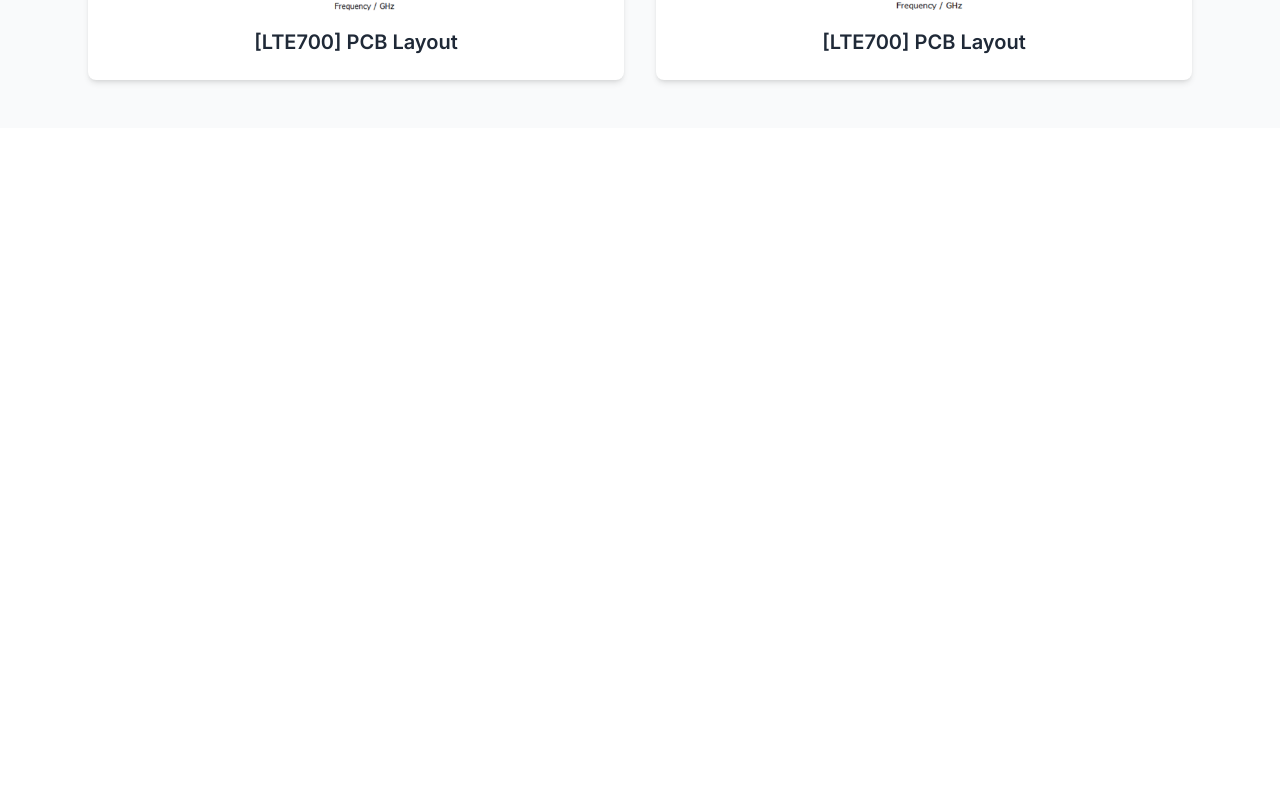
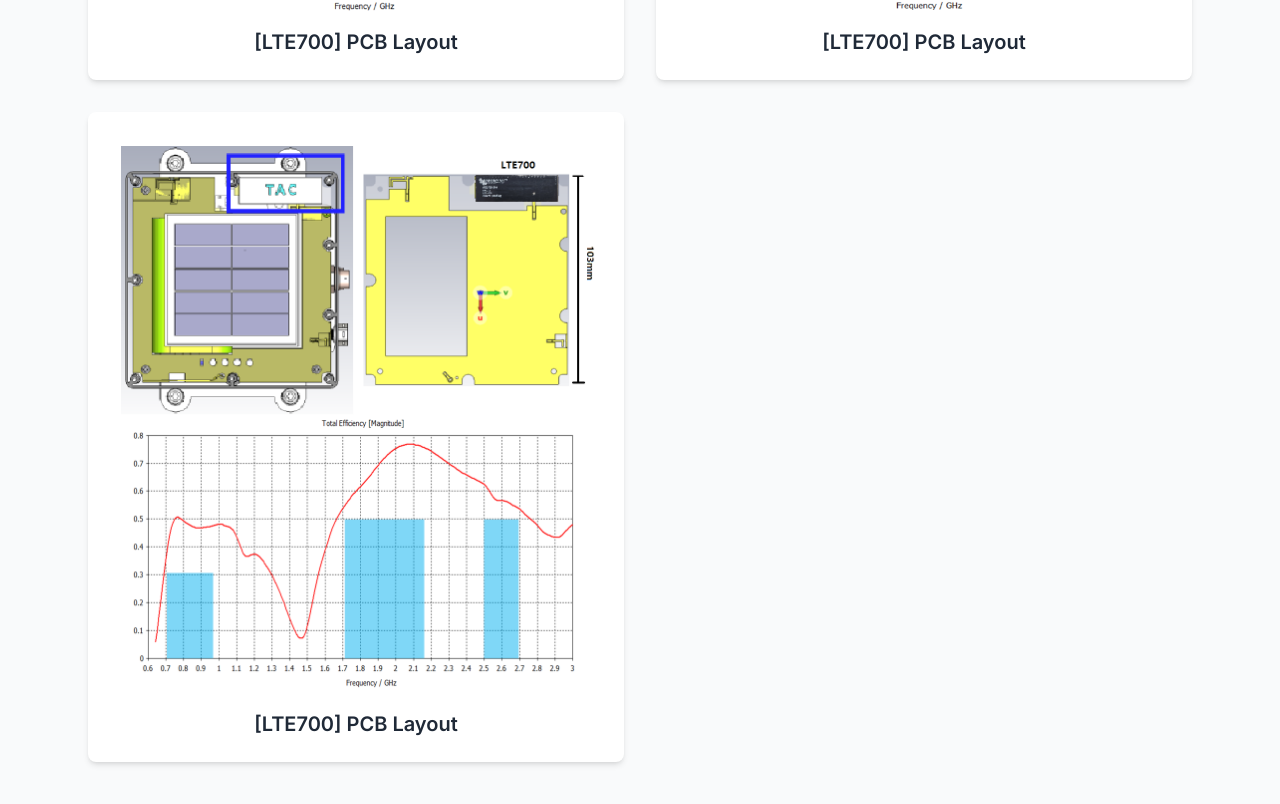
Before and after one commit to Sung-Antenna/History, a Next.js app: page /embedded in a window 1280 px wide. Shown: the part 1826-2630 px from the top of the page. Before the commit the page ends 1954 px from the top, so only its background shows below. Built offline with nearby package versions, Linux system fonts and the light colour scheme.

Commit message:
Update page.tsx

```diff
--- a/src/app/embedded/page.tsx
+++ b/src/app/embedded/page.tsx
@@ -121,6 +121,21 @@ export default function EmbeddedAntennas() {
               <h3 className="text-xl font-semibold text-gray-800 text-center">[LTE700] PCB Layout</h3>
             </div>
           </div>
+
+          {/* Fourth Row - 1g */}
+          <div className="bg-white rounded-lg shadow-md p-6">
+            <div className="space-y-4">
+              <Image
+                src="/images/1g. [LTE700] PCB Layout.png"
+                alt="LTE700 PCB Layout"
+                width={500}
+                height={400}
+                className="rounded-lg w-full"
+              />
+              <h3 className="text-xl font-semibold text-gray-800 text-center">[LTE700] PCB Layout</h3>
+            </div>
+          </div>
+
         </div>
       </div>
     </div>
```
